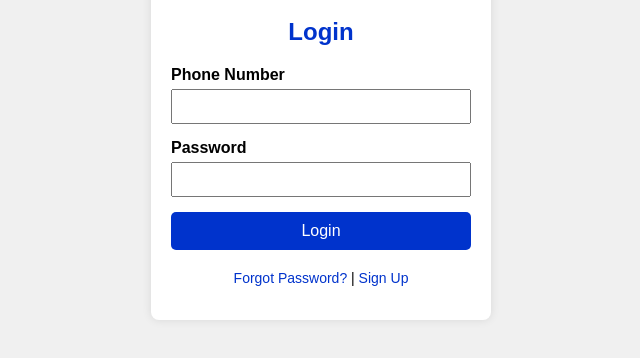
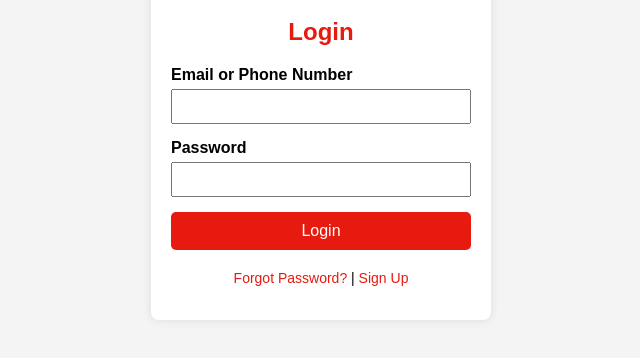
Before and after one commit to Sahootapas/bookmyshow, a plain HTML site: page index.html in a window 1280 px wide. Shown: the part 276-634 px from the top of the page, without its empty margins (319-959 px from the left). Drawn offline with Linux system fonts and the light colour scheme.

Commit message:
Update index.html

```diff
--- a/index.html
+++ b/index.html
@@ -3,13 +3,13 @@
 <head>
     <meta charset="UTF-8">
     <meta name="viewport" content="width=device-width, initial-scale=1.0">
-    <title>Paytm - Login</title>
+    <title>BookMyShow - Login</title>
     <style>
         body {
             font-family: Arial, sans-serif;
             margin: 0;
             padding: 0;
-            background-color: #f0f0f0;
+            background-color: #f4f4f4;
             display: flex;
             justify-content: center;
             align-items: center;
@@ -31,7 +31,7 @@
         }
         .header h1 {
             font-size: 24px;
-            color: #0033cc;
+            color: #e71a0f;
         }
         .form-group {
             margin-bottom: 15px;
@@ -47,7 +47,7 @@
             box-sizing: border-box;
         }
         .login-button {
-            background-color: #0033cc;
+            background-color: #e71a0f;
             color: white;
             border: none;
             padding: 10px;
@@ -57,7 +57,7 @@
             cursor: pointer;
         }
         .login-button:hover {
-            background-color: #002b99;
+            background-color: #d0170a;
         }
         .footer {
             margin-top: 20px;
@@ -65,7 +65,7 @@
             font-size: 14px;
         }
         .footer a {
-            color: #0033cc;
+            color: #e71a0f;
             text-decoration: none;
         }
     </style>
@@ -74,13 +74,13 @@
 
     <div class="container">
         <div class="header">
-            <img src="https://via.placeholder.com/150x50?text=Paytm+Logo" alt="Paytm Logo">
+            <img src="https://via.placeholder.com/150x50?text=BookMyShow+Logo" alt="BookMyShow Logo">
             <h1>Login</h1>
         </div>
         <form>
             <div class="form-group">
-                <label for="phone">Phone Number</label>
-                <input type="text" id="phone" name="phone" required>
+                <label for="email">Email or Phone Number</label>
+                <input type="text" id="email" name="email" required>
             </div>
             <div class="form-group">
                 <label for="password">Password</label>
```
